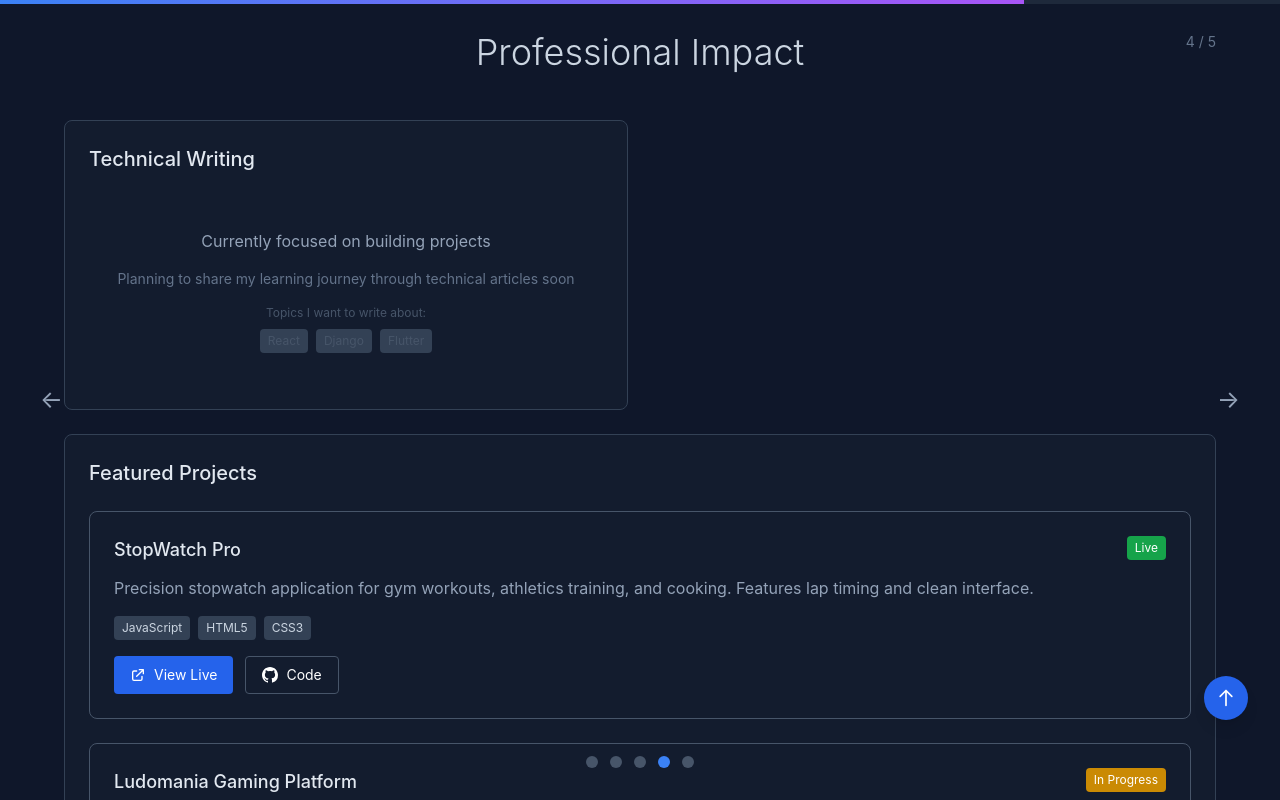
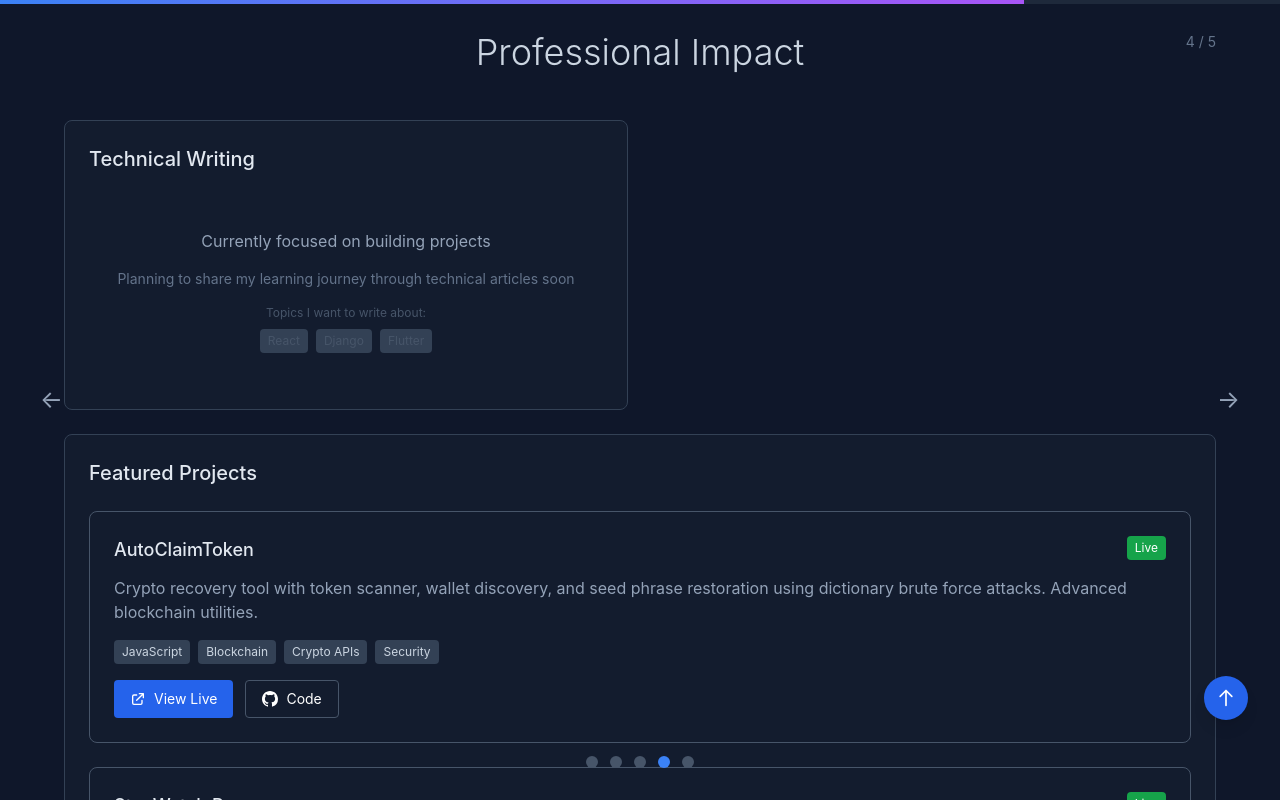
Before and after one commit to obapluto-ob/portfolio, a React (Vite) app: page / in a window 1280 px wide. Both pictures are taken after a click on the button 664 px from the left and 762 px from the top of the page. Built offline with nearby package versions, Linux system fonts and the light colour scheme; no server answers.

Commit message:
feat: add AutoClaimToken crypto recovery project to showcase

```diff
--- a/src/components/ProjectShowcase.tsx
+++ b/src/components/ProjectShowcase.tsx
@@ -12,6 +12,14 @@ interface Project {
 
 const ProjectShowcase = () => {
   const projects: Project[] = [
+    {
+      title: "AutoClaimToken",
+      description: "Crypto recovery tool with token scanner, wallet discovery, and seed phrase restoration using dictionary brute force attacks. Advanced blockchain utilities.",
+      technologies: ["JavaScript", "Blockchain", "Crypto APIs", "Security"],
+      liveUrl: "https://autoclaimtoken.vercel.app",
+      githubUrl: "https://github.com/obapluto-ob/autoclaimtoken",
+      status: "live"
+    },
     {
       title: "StopWatch Pro",
       description: "Precision stopwatch application for gym workouts, athletics training, and cooking. Features lap timing and clean interface.",
```
